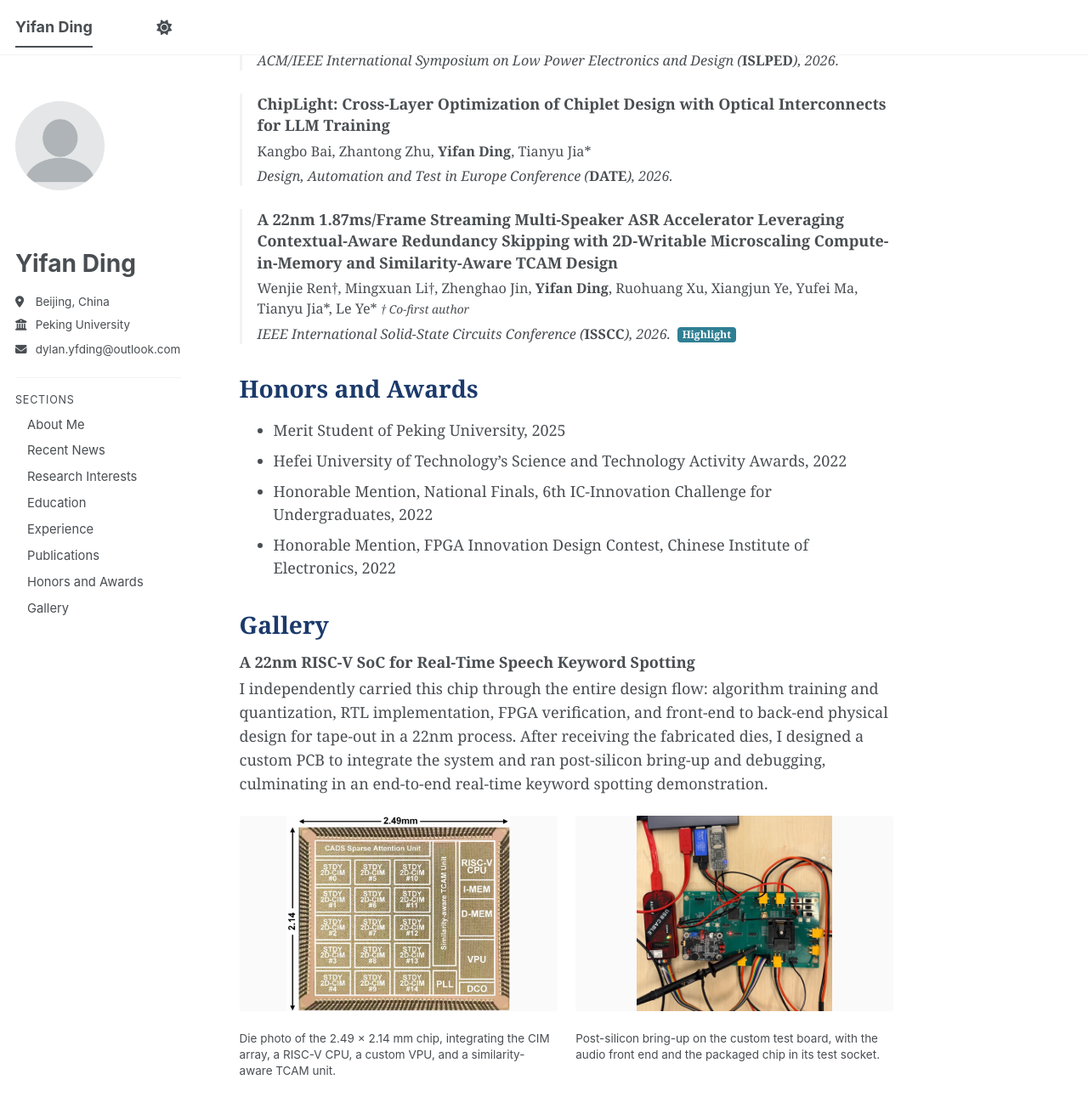
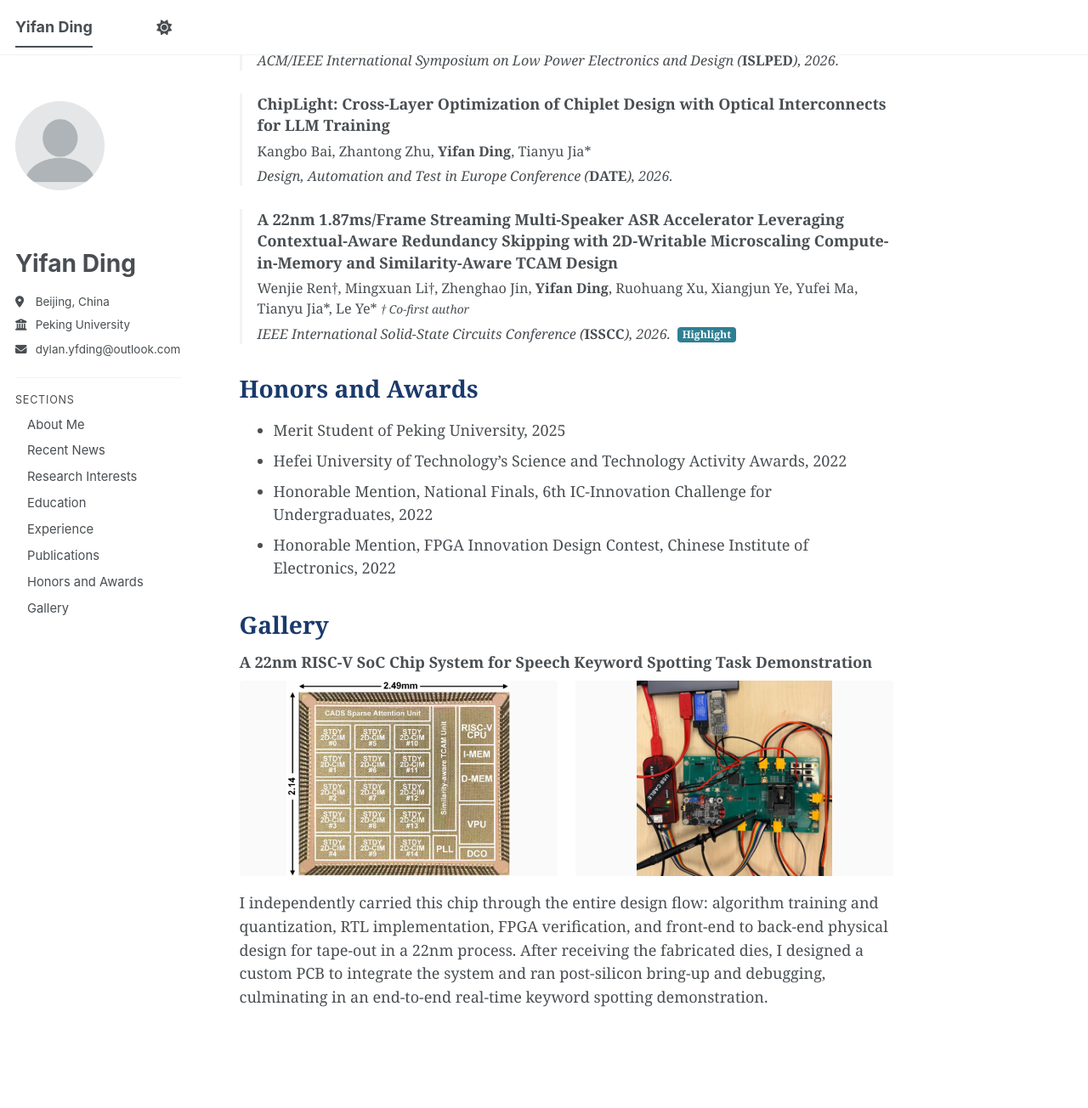
Before and after one commit to DylanDing54/DylanDing54.github.io, a Jekyll site: the page built from _pages/about.md, in a window 1280 px wide and 1400 px high, scrolled down 1460 px. Shown: the top 1304 px of the window at 85% size. Built offline with Jekyll 4.4.1, drawn with Linux system fonts in a browser that asks for light colours; a style sheet for code colours, icons or effects is not loaded.

Commit message:
Put gallery photos above the description and drop captions
Co-Authored-By: Claude Opus 5 (1M context) <noreply@anthropic.com>

```diff
--- a/_data/gallery.yml
+++ b/_data/gallery.yml
@@ -1,17 +1,21 @@
 # Projects shown in the Gallery section on the front page.
 #
-# Each entry renders as a titled block with a short description and a
-# row of photos underneath.
+# Each entry renders as a title, a row of photos, then a description.
 #
 #   title:       heading for the entry
-#   description: one paragraph shown under the title
 #   images:      list of photos, each with a filename in /images/gallery/
-#                (or a full https:// URL) and an optional caption
+#                (or a full https:// URL) and an `alt` description
+#   description: paragraph shown under the photos
 #
 # Images are shown at roughly 300-450px wide, so 800-1200px on the long
 # edge is plenty. Anything larger just slows the page down.
 
-- title: "A 22nm RISC-V SoC for Real-Time Speech Keyword Spotting"
+- title: "A 22nm RISC-V SoC Chip System for Speech Keyword Spotting Task Demonstration"
+  images:
+    - image: "kws-chip-die.jpg"
+      alt: "Annotated die photograph of the 22nm keyword spotting SoC"
+    - image: "kws-pcb-bringup.jpg"
+      alt: "Custom PCB test setup for post-silicon validation of the SoC"
   description: >-
     I independently carried this chip through the entire design flow:
     algorithm training and quantization, RTL implementation, FPGA
@@ -20,10 +24,3 @@
     custom PCB to integrate the system and ran post-silicon bring-up and
     debugging, culminating in an end-to-end real-time keyword spotting
     demonstration.
-  images:
-    - image: "kws-chip-die.jpg"
-      caption: "Die photo of the 2.49 &times; 2.14 mm chip, integrating the CIM array, a RISC-V CPU, a custom VPU, and a similarity-aware TCAM unit."
-      alt: "Annotated die photograph of the 22nm keyword spotting SoC"
-    - image: "kws-pcb-bringup.jpg"
-      caption: "Post-silicon bring-up on the custom test board, with the audio front end and the packaged chip in its test socket."
-      alt: "Custom PCB test setup for post-silicon validation of the SoC"
--- a/_pages/about.md
+++ b/_pages/about.md
@@ -96,14 +96,13 @@ Gallery
 {% for entry in site.data.gallery %}
 <div class="gallery-entry">
   <div class="gallery-entry-title">{{ entry.title }}</div>
-  {% if entry.description %}<p class="gallery-entry-desc">{{ entry.description }}</p>{% endif %}
   <div class="gallery-grid">
   {% for photo in entry.images %}
     <figure class="gallery-item">
-      <img src="{{ photo.image | prepend: '/images/gallery/' | relative_url }}" alt="{{ photo.alt | default: photo.caption }}" loading="lazy">
-      {% if photo.caption %}<figcaption>{{ photo.caption }}</figcaption>{% endif %}
+      <img src="{{ photo.image | prepend: '/images/gallery/' | relative_url }}" alt="{{ photo.alt }}" loading="lazy">
     </figure>
   {% endfor %}
   </div>
+  {% if entry.description %}<p class="gallery-entry-desc">{{ entry.description }}</p>{% endif %}
 </div>
 {% endfor %}
--- a/_sass/layout/_custom.scss
+++ b/_sass/layout/_custom.scss
@@ -373,7 +373,7 @@ img.author__avatar {
 }
 
 .gallery-entry-desc {
-    margin: 0 0 0.8em;
+    margin: 0.8em 0 0;
     font-size: 0.92em;
     line-height: 1.55;
     color: var(--global-text-color);
@@ -386,7 +386,7 @@ img.author__avatar {
     display: grid;
     grid-template-columns: repeat(auto-fit, minmax(240px, 1fr));
     gap: 1.2em;
-    margin: 0;
+    margin: 0.5em 0 0;
     align-items: start;
 }
 
@@ -403,13 +403,4 @@ img.author__avatar {
         border-radius: 4px;
         background-color: var(--global-code-background-color);
     }
-
-    figcaption {
-        margin-top: 0.4em;
-        font-family: $sans-serif;
-        font-size: 0.75em;
-        line-height: 1.4;
-        text-align: left;
-        color: var(--global-fig-caption-color);
-    }
 }
```
